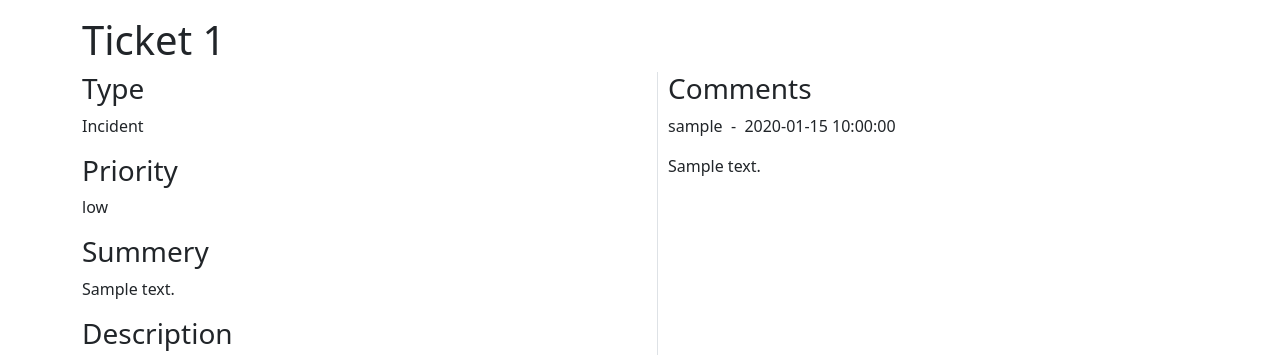
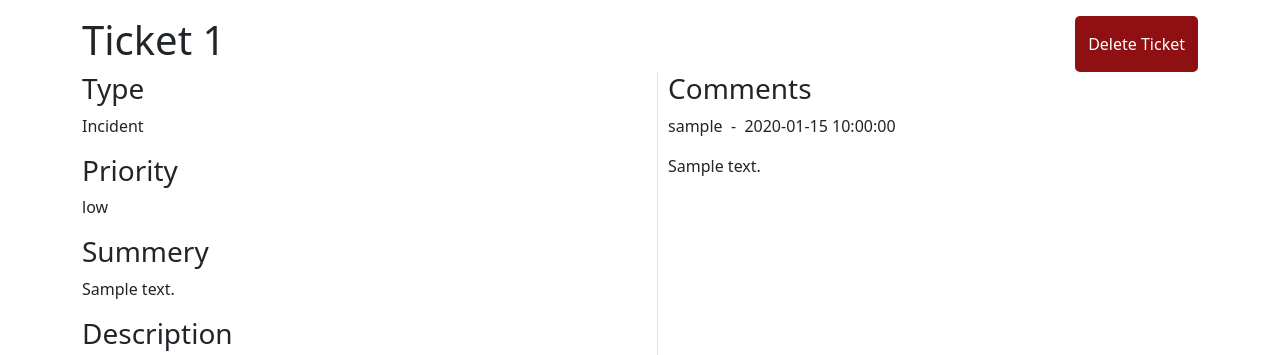
Before and after one commit to Ra-Wh/fictional-umbrella, a Flask app: page /view/1 in a window 1280 px wide. Shown: the part 72-427 px from the top of the page. Run offline with Flask 3, Linux system fonts and the light colour scheme; a user stored in the database is signed in; tables that the repository leaves empty hold one stand-in row (values such as "Sample post").

Commit message:
delete button and route

```diff
--- a/app/routes.py
+++ b/app/routes.py
@@ -7,31 +7,52 @@ from app.models import login_details, user_accounts, tickets, ticket_comments
 from urllib.parse import urlsplit
 from flask import session
 from utils.template_utils import get_base_template
+from datetime import datetime
+from sqlalchemy import or_
 
 
 @app.route('/')
 @app.route('/index')
 @login_required
 def index():
-    recent_tickets = tickets.query.filter(
-        tickets.status != 'closed',
-        tickets.user_account_id == current_user.user_account_id
-    ).limit(10).all()
+    if current_user.is_admin:
+        recent_tickets = tickets.query.filter(
+            tickets.status != 'closed',
+        ).limit(10).all()
 
-    count_open = tickets.query.filter(
-        tickets.status == 'open',
-        tickets.user_account_id == current_user.user_account_id
-    ).count()
+        count_open = tickets.query.filter(
+            tickets.status == 'open',
+        ).count()
 
-    count_in_progress = tickets.query.filter(
-        tickets.status == 'in_progress',
-        tickets.user_account_id == current_user.user_account_id
-    ).count()
+        count_in_progress = tickets.query.filter(
+            tickets.status == 'in_progress',
+        ).count()
 
-    count_closed = tickets.query.filter(
-        tickets.status == 'closed',
-        tickets.user_account_id == current_user.user_account_id
-    ).count()
+        count_closed = tickets.query.filter(
+            tickets.status == 'closed',
+        ).count()
+
+    else:
+
+        recent_tickets = tickets.query.filter(
+            tickets.status != 'closed',
+            tickets.user_account_id == current_user.user_account_id
+        ).limit(10).all()
+
+        count_open = tickets.query.filter(
+            tickets.status == 'open',
+            tickets.user_account_id == current_user.user_account_id
+        ).count()
+
+        count_in_progress = tickets.query.filter(
+            tickets.status == 'in_progress',
+            tickets.user_account_id == current_user.user_account_id
+        ).count()
+
+        count_closed = tickets.query.filter(
+            tickets.status == 'closed',
+            tickets.user_account_id == current_user.user_account_id
+        ).count()
 
     return render_template(
         'index.html',
@@ -115,9 +136,14 @@ def create():
 @login_required
 def view(ticket_id):
     ticket = tickets.query.filter(
-        tickets.ticket_id == ticket_id,
-        tickets.user_account_id == current_user.user_account_id
+        tickets.ticket_id == ticket_id
+    ).filter(
+        or_(current_user.is_admin, tickets.user_account_id == current_user.user_account_id)
     ).first()
+
+    if ticket is None:
+        flash("Ticket not found or you don't have permission to view it.", "danger")
+        return redirect(url_for("index"))
 
     form = AddCommentForm()
 
@@ -128,6 +154,8 @@ def view(ticket_id):
         valid_statuses = {"open", "in_progress", "closed"}
         if action in valid_statuses:
             ticket.status = action  # Update ticket status
+            if action is "closed":
+                ticket.closed_date = datetime.now()
             db.session.commit()
 
         # Add the comment to the database
@@ -149,17 +177,44 @@ def view(ticket_id):
 @app.route('/open-tickets', methods=['GET', 'POST'])
 @login_required
 def open_tickets():
-    open_tickets = tickets.query.filter(
-        tickets.status != 'closed',
-        tickets.user_account_id == current_user.user_account_id
-    ).all()
+    if current_user.is_admin:
+        open_tickets = tickets.query.filter(
+            tickets.status != 'closed',
+        ).all()
+    else:
+        open_tickets = tickets.query.filter(
+            tickets.status != 'closed',
+            tickets.user_account_id == current_user.user_account_id
+        ).all()
     return render_template('open.html', title='Open Tickets', base_template=get_base_template(), tickets=open_tickets)
 
 @app.route('/closed-tickets', methods=['GET', 'POST'])
 @login_required
 def closed_tickets():
-    closed_tickets = tickets.query.filter(
-        tickets.status == 'closed',
-        tickets.user_account_id == current_user.user_account_id
-    ).all()
+    if current_user.is_admin:
+        closed_tickets = tickets.query.filter(
+            tickets.status == 'closed',
+        ).all()
+    else:
+        closed_tickets = tickets.query.filter(
+            tickets.status == 'closed',
+            tickets.user_account_id == current_user.user_account_id
+        ).all()
     return render_template('closed.html', title='Open Tickets', base_template=get_base_template(), tickets=closed_tickets)
+
+
+@app.route('/delete', defaults={'ticket_id': None}, methods=['GET', 'POST'])
+@app.route('/delete/<int:ticket_id>', methods=['GET', 'POST'])
+@login_required
+def delete(ticket_id):
+    if current_user.is_admin:
+        ticket = tickets.query.filter(
+            tickets.ticket_id == ticket_id
+        ).first()
+        db.session.delete(ticket)
+        db.session.commit()
+
+        flash("Ticket deleted successfully!", "success")
+        return redirect(url_for("index"))
+
+    return redirect(url_for("index"))
--- a/app/static/styles.css
+++ b/app/static/styles.css
@@ -135,3 +135,21 @@
     align-items: center;
     gap: 20px;
 }
+
+/*Modal*/
+.modal-overlay {
+    position: fixed;
+    top: 0; left: 0;
+    width: 100%; height: 100%;
+    background: rgba(0, 0, 0, 0.5);
+    display: flex;
+    justify-content: center;
+    align-items: center;
+}
+
+.modal-content {
+    background: white;
+    padding: 20px;
+    border-radius: 8px;
+    text-align: center;
+}
--- a/app/templates/macros/buttons.html
+++ b/app/templates/macros/buttons.html
@@ -8,3 +8,14 @@
         View
     </button>
 {% endmacro %}
+
+{% macro delete_button(ticket_id) %}
+    <button
+        type="button"
+        class="btn button-tertiary"
+        style="align-self: flex-start;"
+        onclick="window.location.href='{{ url_for('delete', ticket_id=ticket_id) }}'"
+        >
+        Delete
+    </button>
+{% endmacro %}
--- a/app/templates/view.html
+++ b/app/templates/view.html
@@ -1,7 +1,14 @@
+{% import 'macros/buttons.html' as buttons %}
+
 {% extends base_template %}
 
 {% block content %}
-    <h1>Ticket {{ ticket.ticket_id }}</h1>
+    <div style="display: flex; flex-direction: row; justify-content: space-between;">
+        <h1>Ticket {{ ticket.ticket_id }}</h1>
+        <button class="btn button-tertiary" onclick="showDeleteConfirmation('{{ ticket.ticket_id }}')">
+            Delete Ticket
+        </button>
+    </div>
     <div style="display: flex; flex-direction: row">
         <div class="border-end pe-3" style="width: 45vw">
             <div>
@@ -54,5 +61,36 @@
             {% endif %}
         {% endif %}
 
+        <!-- Hidden delete confirmation-->
+        <div id="deleteConfirmation" class="modal-overlay" style="display: none;">
+            <div class="modal-content">
+                <p>Are you sure you want to delete this ticket?</p>
+                <div style="display: flex; flex-direction: row; gap: 5vw; justify-content: center">
+                    <button class="btn button-primary" onclick="hideDeleteConfirmation()">Cancel</button>
+                    <button class="btn button-tertiary" id="confirmDelete">Delete</button>
+                </div>
+            </div>
+        </div>
+        </body>
+
+        <!-- Jacascript -->
+        <script>
+            function showDeleteConfirmation(ticketId) {
+                document.getElementById("deleteConfirmation").style.display = "block";
+                document.getElementById("confirmDelete").setAttribute("data-ticket-id", ticketId);
+            }
+
+            function hideDeleteConfirmation() {
+                document.getElementById("deleteConfirmation").style.display = "none";
+            }
+
+            document.getElementById("confirmDelete").addEventListener("click", function() {
+                const ticketId = this.getAttribute("data-ticket-id");
+
+                fetch(`/delete/${ticketId}`, { method: "POST" })
+                .then(response => window.location.href = "/index")
+
+            });
+        </script>
 
 {% endblock %}
```
Also changed, not shown: migrations/versions/2b9d1b338d88_updated_models.py (added, +34 -0 lines), migrations/versions/f37c595db2d7_initial_commit.py (added, +36 -0 lines), app.db. Lines whose indentation alone changed are shown as unchanged.
